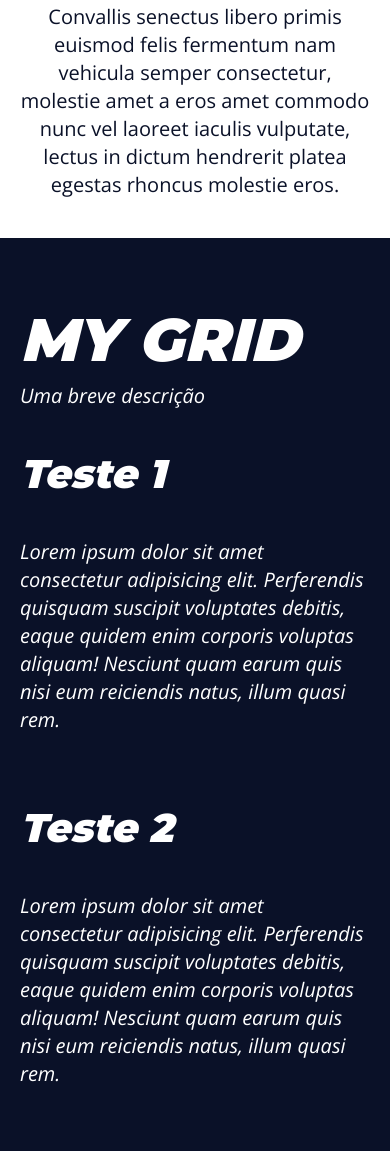
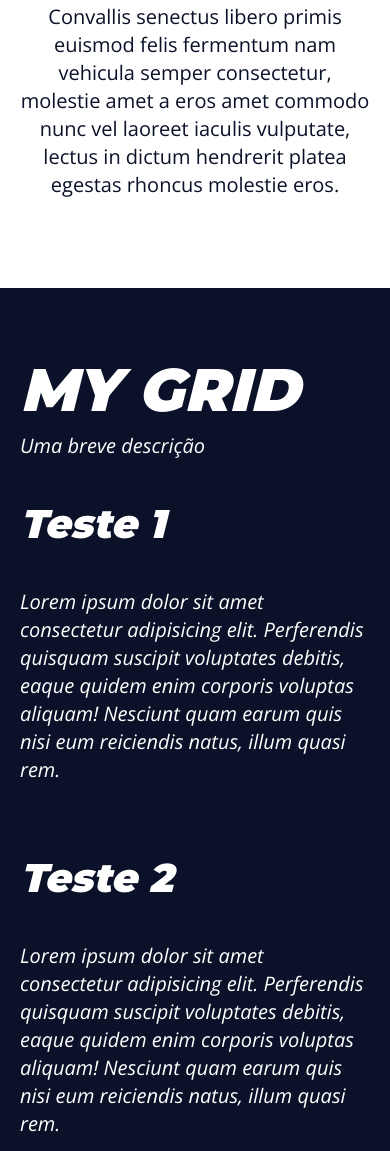
Before and after one commit to abreuitalo/Landing_Page, a plain HTML site: page index.html in a window 390 px wide. Shown: the part 1450-2601 px from the top of the page. Drawn offline with nearby package versions, Linux system fonts and the light colour scheme.

Commit message:
Landing Page

```diff
--- a/assets/css/style.css
+++ b/assets/css/style.css
@@ -244,4 +244,8 @@ font-family: 'Open Sans', sans-serif;
   .form-grid {
     padding-bottom: 5rem;
   }
+
+  #mygrid {
+    margin-top: 5rem;
+  }
 }
```
